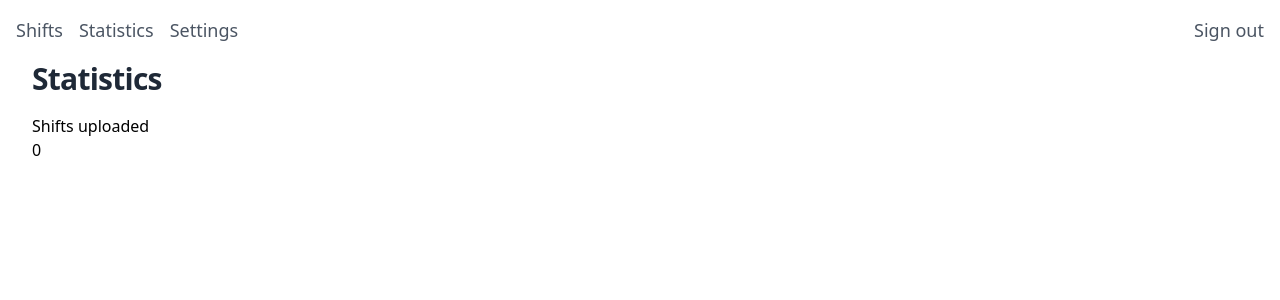
After one commit to yi-jiayu/perf.ink, a Django app: page /statistics/ in a window 1280 px wide. The commit adds this page. Shown: the top 300 px of the page. Run offline with Django 4.2, Linux system fonts and the light colour scheme; the visitor is signed in with stand-in values (Sample User, id 1); data that the repository does not hold is empty; style sheets or scripts are compiled from the project's sources; parts of the project's set-up code (start-up, migrations or seed data) failed here and were passed over; some libraries are stand-ins or nearby versions.

Commit message:
Add statistics page

```diff
--- a/app/templates/app/base.html
+++ b/app/templates/app/base.html
@@ -12,9 +12,14 @@
 <body class="h-full">
 <div>
   <nav class="p-4 text-lg flex justify-between text-gray-600">
-    <div class="flex gap-x-4"><a href="{% url "shifts_index" %}">Shifts</a>
-      <a href="{% url "profile" %}">Settings</a></div>
-    <div><a href="{% url "account_logout" %}">Sign out</a></div>
+    <div class="flex gap-x-4">
+      <a href="{% url "shifts_index" %}">Shifts</a>
+      <a href="{% url "statistics_index" %}">Statistics</a>
+      <a href="{% url "profile" %}">Settings</a>
+    </div>
+    <div>
+      <a href="{% url "account_logout" %}">Sign out</a>
+    </div>
   </nav>
 </div>
 {% block content %}
--- /dev/null
+++ b/app/templates/app/statistics_index.html
@@ -0,0 +1,19 @@
+{% extends "app/base.html" %}
+
+{% block content %}
+  <div class="pb-4 grid gap-y-4">
+    <header>
+      <div class="mx-auto max-w-7xl px-4 sm:px-6 lg:px-8">
+        <h1 class="text-3xl font-bold leading-tight tracking-tight text-gray-800">Statistics</h1>
+      </div>
+    </header>
+    <main>
+      <div class="mx-auto max-w-7xl px-4 sm:px-6 lg:px-8">
+        <dl>
+          <dt>Shifts uploaded</dt>
+          <dt>{{ shifts_uploaded }}</dt>
+        </dl>
+      </div>
+    </main>
+  </div>
+{% endblock %}
--- a/app/urls.py
+++ b/app/urls.py
@@ -5,6 +5,7 @@ from . import views
 urlpatterns = [
     path("", views.shifts_index, name="shifts_index"),
     path("shifts/<slug:shift_id>/", views.shifts_show, name="shifts_show"),
+    path("statistics/", views.statistics_index, name="statistics_index"),
     path("accounts/profile/", views.profile, name="profile"),
     path("accounts/nintendo_session/", views.nintendo_session, name="nintendo_session"),
     path("salmon_run/sync/", views.salmon_run_sync, name="salmon_run_sync"),
--- a/app/views.py
+++ b/app/views.py
@@ -160,3 +160,12 @@ def salmon_run_sync(request):
 def salmon_run_shift_detail(request, shift_id: str):
     detail = get_object_or_404(models.SalmonRunShiftDetailRaw, shift_id=shift_id)
     return render(request, "app/salmon_run_shift_detail.html", {"detail": detail})
+
+
+@login_required
+def statistics_index(request):
+    shifts_uploaded = models.SalmonRunShiftSummaryRaw.objects.filter(
+        uploaded_by=request.user
+    ).count()
+    context = {"shifts_uploaded": shifts_uploaded}
+    return render(request, "app/statistics_index.html", context)
```
